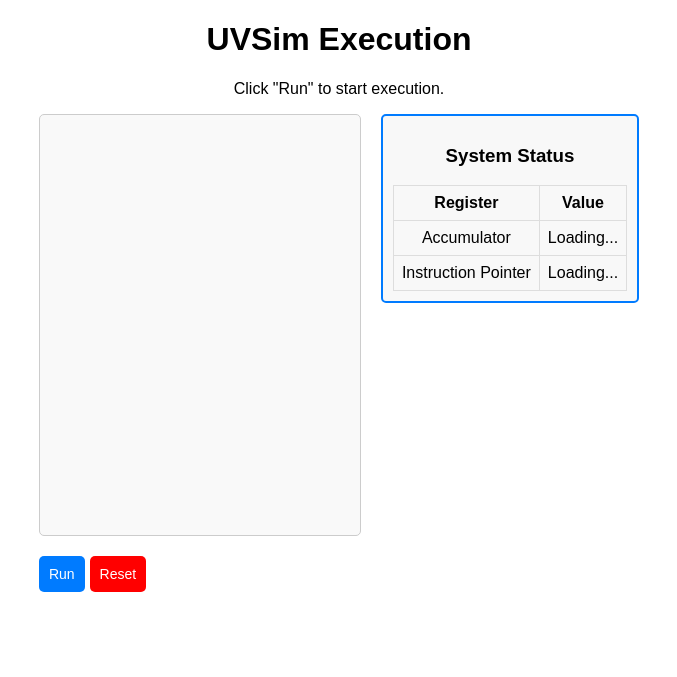
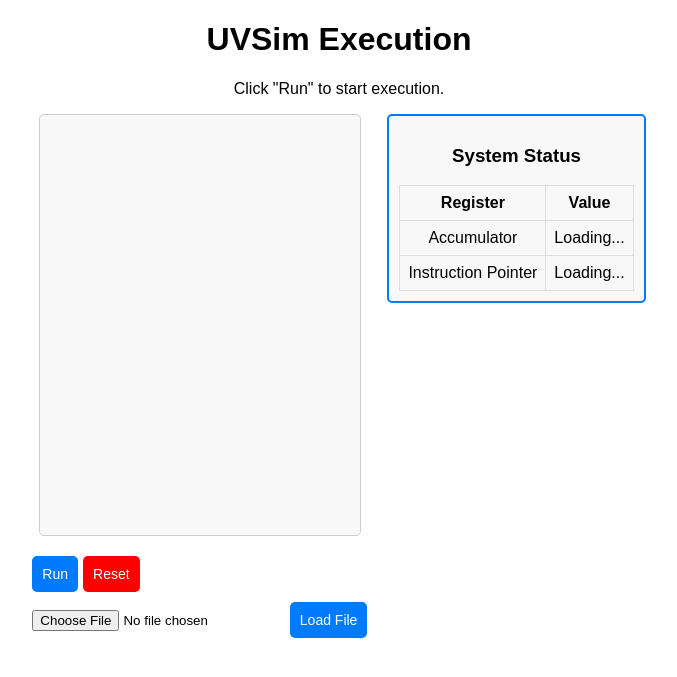
Before and after one commit to lrivera238/UVSim, a Flask app: page / in a window 1280 px wide. Shown: the top 677 px of the page, without its empty margins (301-978 px from the left). Run offline with Flask 3, Linux system fonts and the light colour scheme; parts of the project's set-up code (start-up, migrations or seed data) failed here and were passed over.

Commit message:
Added buttons

```diff
--- a/app/templates/index.html
+++ b/app/templates/index.html
@@ -11,9 +11,11 @@
     <h1>UVSim Execution</h1>
 
     <!-- Execution Message -->
+
     <p id="execution-message">Click "Run" to start execution.</p>
 
     <div class="main-content">
+
         <div class="memory-wrapper">
             <div class="memory-container" id="memoryContainer"></div>
 
@@ -21,6 +23,11 @@
             <div class="button-container">
                 <button onclick="executeInstruction()">Run</button>
                 <button onclick="resetSystem()" class="reset-button">Reset</button>
+            </div>
+            <!-- File Upload Section -->
+            <div class="file-upload">
+                <input type="file" id="file-input" accept=".txt">
+                <button onclick="loadFile()">Load File</button>
             </div>
         </div>
 
```
